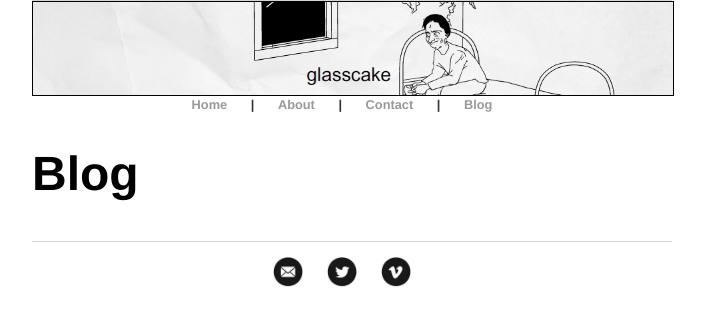
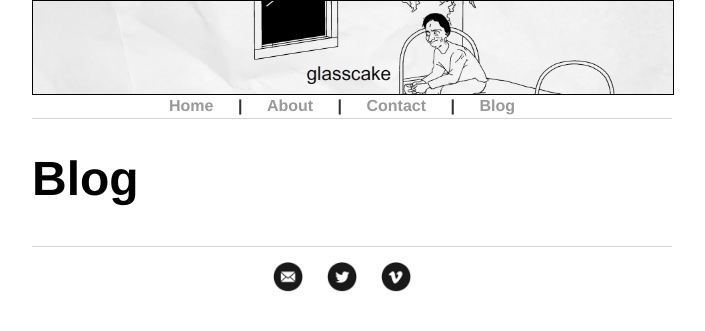
Before and after one commit to glasscaked/strip, a Jekyll site: the page built from blog/index.html, in a window 1280 px wide. Shown: the top 331 px of the page, without its empty margins (288-993 px from the left). Built offline with Jekyll 4.4.1, drawn with Linux system fonts in a browser that asks for light colours.

Commit message:
Update default.html

```diff
--- a/_layouts/default.html
+++ b/_layouts/default.html
@@ -8,7 +8,6 @@
   </head>
 
   <body>
-    <header>
       <div id="logo-container"><img href="/" alt="banner" src="/images/banner.jpg" border="1" /></div>
     <nav>
 <ul>
@@ -21,6 +20,7 @@
 <li><a href="/blog">Blog</a></li>
       </ul>
     </nav>
+    <header>
     </header>
 <div class="container">
 
```
